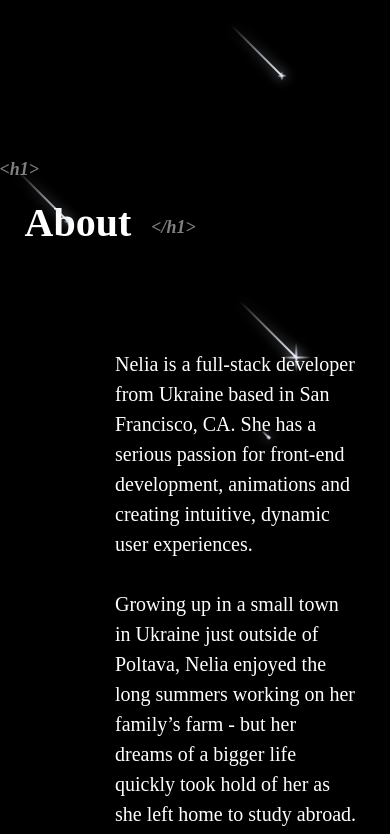
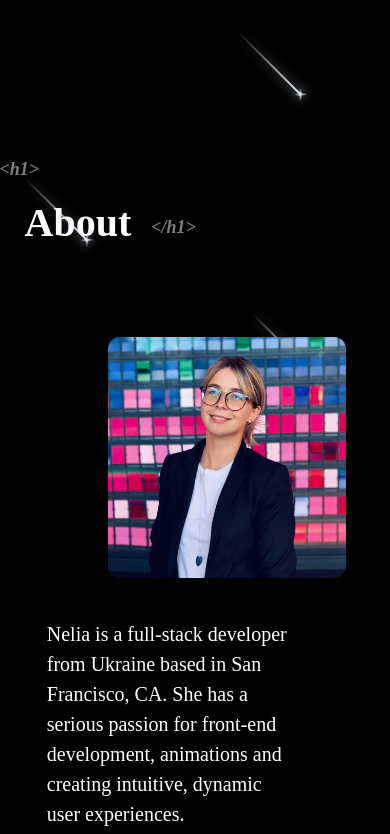
Before and after one commit to nelialanets/Portfolio, a React (Create React App) app: page / in a window 390 px wide. Shown: the part 1156-1990 px from the top of the page. Built offline with nearby package versions, Linux system fonts and the light colour scheme.

Commit message:
fixed mobile verion

```diff
--- a/public/index.html
+++ b/public/index.html
@@ -31,6 +31,15 @@
     integrity="sha512-xodZBNTC5n17Xt2atTPuE1HxjVMSvLVW9ocqUKLsCC5CXdbqCmblAshOMAS6/keqq/sMZMZ19scR4PsZChSR7A=="
     crossorigin=""/>
     <script type="text/javascript">window.$crisp=[];window.CRISP_WEBSITE_ID="984b3f8a-0d6d-4d7a-a2e1-50bf8ae0af5f";(function(){d=document;s=d.createElement("script");s.src="https://client.crisp.chat/l.js";s.async=1;d.getElementsByTagName("head")[0].appendChild(s);})();</script>
+    <!-- Global site tag (gtag.js) - Google Analytics -->
+<script async src="https://www.googletagmanager.com/gtag/js?id=G-5P4YWPREMF"></script>
+<script>
+  window.dataLayer = window.dataLayer || [];
+  function gtag(){dataLayer.push(arguments);}
+  gtag('js', new Date());
+
+  gtag('config', 'G-5P4YWPREMF');
+</script>
   </head>
   <body>
     <noscript>You need to enable JavaScript to run this app.</noscript>
--- a/src/components/About/About.js
+++ b/src/components/About/About.js
@@ -36,23 +36,22 @@ About() {
                         <h3 > QUALIFICATIONS: </h3>
                          <span className= "h3-color"> LANGUAGES:</span> JavaScript, Python, HTML5, CSS3
                            <br />
-                           <span className= "h3-color"> FRAMEWORK / LIBRARIES: </span> Express, Django, React, Gatsby,Sass, Materialize
+                           <span className= "h3-color"> FRAMEWORK / LIBRARIES: </span> Express, Django, React, Gatsby, Bootstrap, Materialize
                           <br />
-                          <span className= "h3-color"> DATABASES/BACKENDS:</span> PostgreSQL, MongoDB, Firebase
+                          <span className= "h3-color"> DATABASES/BACKENDS:</span> GraphQL, PostgreSQL, MongoDB,  Firebase, Drupal, Contentful,
                           <br />
                           <span className= "h3-color">  METHODOLOGIES: </span> MVC, RESTful Architecture
                           <br />
-                          <span className= "h3-color"> TOOLS:</span> Git, Visual Studio Code, Postman
+                          <span className= "h3-color"> TOOLS:</span>Git, Visual Studio Code, Postman, Google Analytics
                           <br />
                           <br />
 
                           <h3>Outside of CODE:</h3> She loves to grab her surfboard and catch a wave in Hawaii, Costa Rica, or other tropical parts of the world.
                            She enjoys free diving in the warm ocean or getting stuck somewhere in the middle of the jungle.
-
                 </p>
                 </span>
             <div className="imageAbout">
-                <img id="imageAbout" src="./portfolio/nelia.png" alt='profile' />
+                <img id="imageAbout" src="./portfolio/nelia.png" alt='profile'  className='left'/>
                  </div>
         </div>
         <section id="about" class="demo">
--- a/src/components/About/index.scss
+++ b/src/components/About/index.scss
@@ -64,28 +64,31 @@
 
   }
 
-  // .imageAbout{
-  //     display: flex;
-  //     margin-bottom: 8%;
-  // }
-  // #imageAbout{
-  //   position:relative;
-  //    width: 150%;
-  //    height: 10%;
-  //    border: 1ps solid black;
-  //    border-radius: 5%;
-  //    margin-right: 25;
+  .imageAbout{
+      display: flex;
+      margin-bottom: 2%;
+      position:absolute;
+      margin: 5px;
 
-  // }
+  }
+  #imageAbout{
+    position:relative;
+     width: 85%;
+     height: 10%;
+     border: 1ps solid black;
+     border-radius: 5%;
+
+  }
   .about-h1{
       margin-left: 5%;
   }
 
   .text-bio{
+    float:inline-end;
     line-height:1.5;
     width: 100%;
     position: relative;
-    margin-top: 1%;
+    margin-top: 100%;
     font-size: 20px;
     margin-bottom:15%;
     justify-content: center;
@@ -96,6 +99,7 @@
     color: white;
     padding:5px;
   }
+
 
   }
 
--- a/src/components/Home/index.scss
+++ b/src/components/Home/index.scss
@@ -91,19 +91,17 @@ h1::after{
     .home-page{
         margin-top: 90%;
         left: 5%;
-        // transform: translateY(-50%);
+
     }
 
     .text-zone{
-        margin-left: 12%;
-        margin-top:40%;
-        margin-bottom:25%;
-        // transform: translateY(-50%);
+        // margin-left: 12%;
+        // margin-top:40%;
+        // margin-bottom:25%;
         width: 75%;
         max-height: 90%;
         font-family:'Franklin Gothic Medium', 'Arial Narrow', Arial, sans-serif;
         margin-bottom:50%;
-        max-height: 90%;
 
     }
 
```
